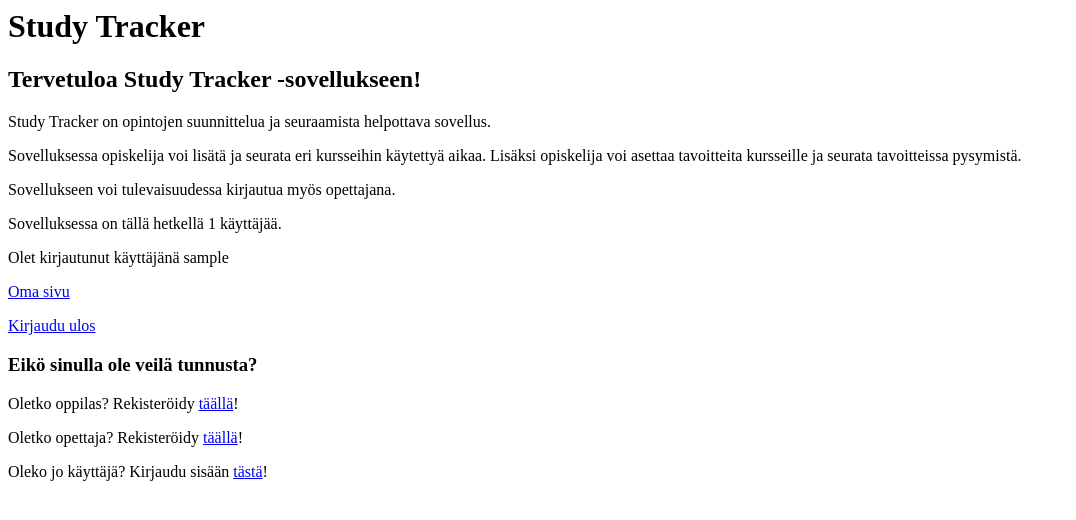
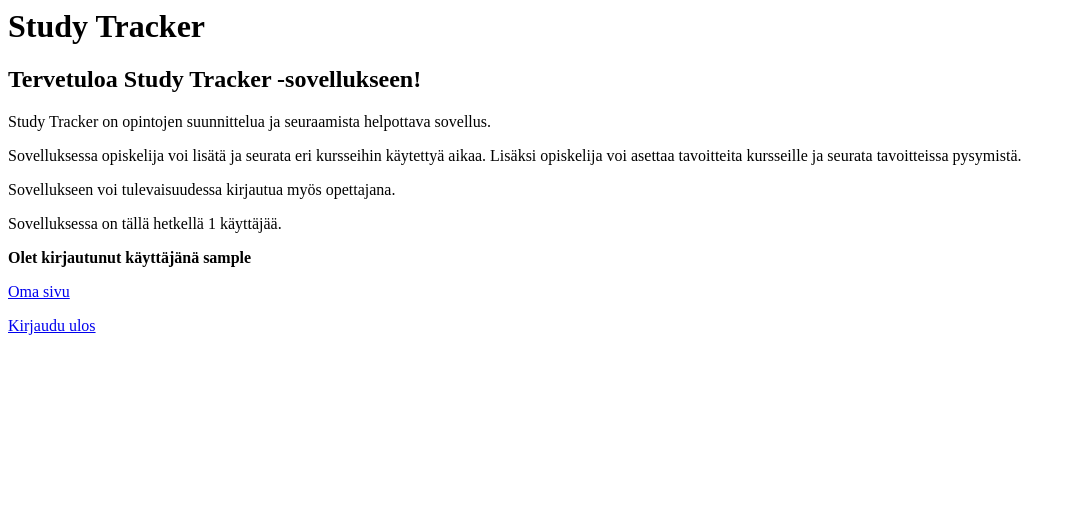
Before and after one commit to amalia53/tsoha-studytracker, a Flask app: template templates/index.html in a window 1280 px wide. Shown: the top 520 px of the page, without its empty margins (0-1076 px from the left). Run offline with Flask 2, Linux system fonts and the light colour scheme; the visitor is signed in with stand-in values (Sample User, id 1); the template is opened without the code that fills it: most values are stand-ins (such as "Sample title", 1, 10 or a date in 2020).

Commit message:
if -lause etusivulla

```diff
--- a/templates/index.html
+++ b/templates/index.html
@@ -12,7 +12,7 @@ Sovelluksessa on tällä hetkellä {{ count }} käyttäjää.
 <p>
 
 {% if session.username %}
-Olet kirjautunut käyttäjänä {{ session.username }}
+<b>Olet kirjautunut käyttäjänä {{ session.username }} </b>
 <p>
 <a href="/student">Oma sivu</a>
 <p>
@@ -29,12 +29,12 @@ Salasana: <input type="password" name="password" size=30>
 <p>
 <input type="submit" value="Kirjaudu">
 </form>
-{% endif %}
 <p>
-<h3>Eikö sinulla ole veilä tunnusta?</h3>
+<h3>Eikö vielä tunnusta?</h3>
 Oletko oppilas? Rekisteröidy <a href="/stureg">täällä</a>!
 <p>
 Oletko opettaja? Rekisteröidy <a href="/teachreg">täällä</a>!
 <p>
 Oleko jo käyttäjä? Kirjaudu sisään <a href="/login">tästä</a>!
 <p>
+{% endif %}
```
